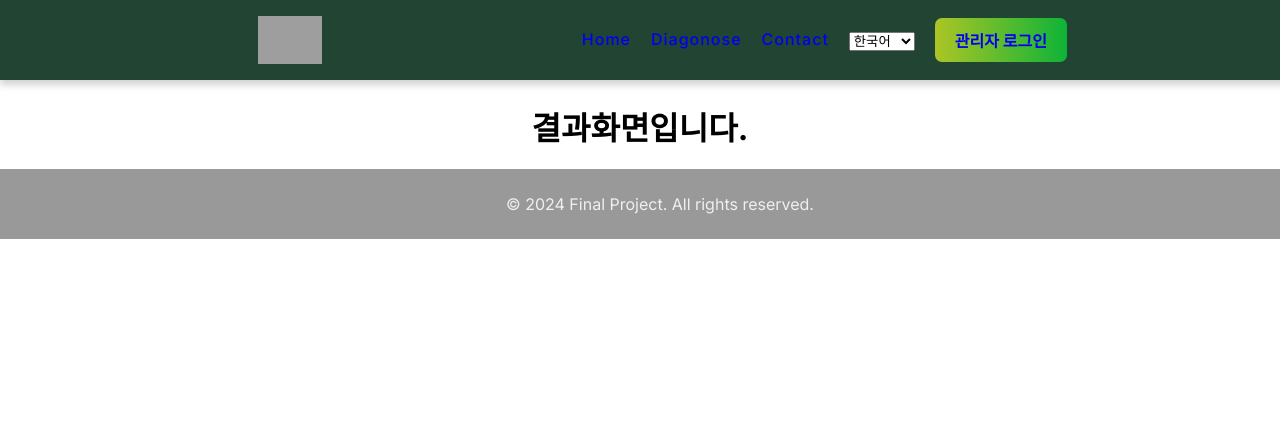
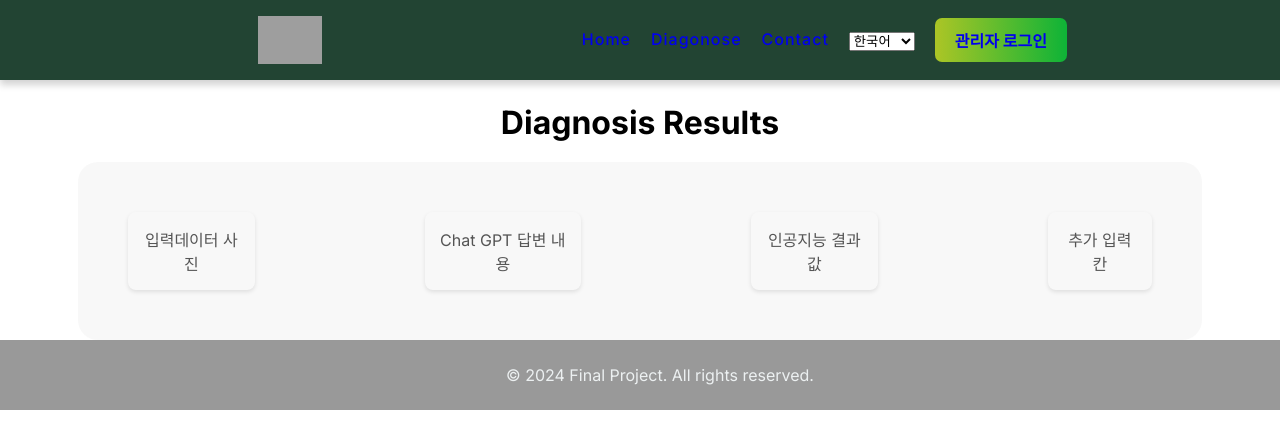
Before and after one commit to CBNU-Graduation-Projects/PlantAI-BackEnd, a React (Create React App) app in the folder plant_web_app/: page /result in a window 1280 px wide. Shown: the top 448 px of the page. Built offline with nearby package versions, Linux system fonts and the light colour scheme; grey boxes are pictures that could not be loaded.

Commit message:
사진넣은즉시서버업로드->사진넣으면우선미리보기

```diff
--- a/plant_web_app/src/App.js
+++ b/plant_web_app/src/App.js
@@ -18,6 +18,7 @@ function App() {
     <div className="App">
       <Nav />
       <Routes>
+        <Route path="/" element={<Home />} />
         <Route path="/home" element={<Home />} />
         <Route path="/diagonose" element={<Diagonose />} />
         <Route path="/login" element={<Login />} />
--- a/plant_web_app/src/pages/Diagonose.js
+++ b/plant_web_app/src/pages/Diagonose.js
@@ -12,8 +12,17 @@ const Diagonose = () => {
   const [showForm, setShowForm] = useState(false);
   const [formType, setFormType] = useState('');
 
+  //프리뷰 상태
+  const [previewURL, setpreviewURL] = useState(null);
+
   // Fetch files from server
   useEffect(() => {
+    //페이지 로드시 localstorage 에서 미리보기 url을 가져옴
+    const savedPreviewURL = localStorage.getItem('previewURL');
+    if (savedPreviewURL){
+      setpreviewURL(savedPreviewURL);
+    }
+
     fetch('/files')
       .then(response => response.json())
       .then(files => {
@@ -56,20 +65,31 @@ const Diagonose = () => {
       });
   };
   const handleDragOver = (event) => {
+    //기본브라우저에서 파일을 열지 않게 막아주고
     event.preventDefault();
+    //드래그구역 활성화
     setActive(true);
   };
 
+  //드래그하다가 구역 밖으로 가면 호출됨
   const handleDragLeave = (event) => {
     event.preventDefault();
     setActive(false);
   };
 
+  // 파일이 드롭되었을때
   const handleDrop = (event) => {
     event.preventDefault();
     setActive(false);
 
     const files = event.dataTransfer.files;
+    if (files.length >0){
+      const file = files[0];
+      const fileURL = URL.createObjectURL(file);
+      setpreviewURL(fileURL);
+      localStorage.setItem('previewURL', fileURL);
+    }
+    /*
     const formData = new FormData();
     for (const file of files) {
       formData.append('myFile', file);
@@ -90,6 +110,7 @@ const Diagonose = () => {
     .catch(error => {
       alert(error.message);
     });
+    */
   };
 
     const handleFormSubmit = (event) => {
@@ -102,16 +123,19 @@ const Diagonose = () => {
     } else if (formType === 'delete') {
       handleDeleteFile(fileName);
     }
+
   };
 
   return (
 
     <div>
+      {/* 1.소개 */}
       <h1>Welcome to the Test Page!</h1>
       <p>This is a test page for our Express application.</p>
       <Link to="/Result" className="result-button"> 임시 결과화면 이동용 링크</Link>
 
-    <div className='upload-plant-container'>
+      {/* 2. 업로드, 미리보기, 식물정보 입력 */}
+    <div className='plant-container'>
       <div className='upload-pic'>
       <h2>Upload Picture</h2>
         <form action="/upload" method="post" encType="multipart/form-data">
@@ -120,9 +144,8 @@ const Diagonose = () => {
         onDragLeave={handleDragLeave}
         onDrop={handleDrop}
         >
-        <input type="file" className="file" name="myFile" />
+          <input type="file" className="file" name="myFile" style={{display:'none'}} />
           <p>클릭 또는 파일을 이곳에 놓아주세요</p>
-        <input type="submit" value="Upload" />
         </label>
         </form>
 
@@ -150,6 +173,15 @@ const Diagonose = () => {
         </form>
       )}
       </div>
+
+      <div>
+      {/* 미리보기창  */}
+      {previewURL && (
+            <div className="preview-container">
+              <h2>업로드 이미지 미리보기</h2>
+              <img src={previewURL} alt="미리보기" className="preview-image" />
+            </div>
+          )}
 
       <div className='plant-info'>
       <h2>식물정보입력 칸</h2>
@@ -185,15 +217,17 @@ const Diagonose = () => {
         <button type="submit">저장</button>
        </form>
       </div>
+      </div>
 
       </div>
 
+     {/* 3. 입력된 사진 목록 */}
       <h2>Show Picture</h2>
-      <div id="files">
+      <div className="file-container">
         {files.map(file => (
-          <div key={file}>
+          <div className="file-item" key={file}>
             <p>{file}</p>
-            <img src={`/file/${file}`} alt={file} width="300" />
+            <img src={`/file/${file}`} alt={file} />
           </div>
         ))}
       </div>
--- a/plant_web_app/src/pages/Result.js
+++ b/plant_web_app/src/pages/Result.js
@@ -1,11 +1,18 @@
-import React from "react";
+import React from 'react';
+import './result.css';
 
-const NotFound = () => {
+const Result = () => {
     return (
         <div>
-      <h1 > 결과화면입니다.</h1>
+            <h1>Diagnosis Results</h1>
+            <div className="plant-container">
+                <div className="data-content">입력데이터 사진</div>
+                <div className="data-content">Chat GPT 답변 내용</div>
+                <div className="data-content">인공지능 결과값</div>
+                <div className="data-content">추가 입력 칸</div>
+            </div>
         </div>
     );
 }
 
-export default NotFound;
+export default Result;
--- a/plant_web_app/src/pages/diagonose.css
+++ b/plant_web_app/src/pages/diagonose.css
@@ -1,7 +1,22 @@
-.file {
-    display: none;
+.file-container {
+  display: flex;
+  flex-wrap: wrap;
+  gap: 10px;
+  justify-content: space-between; /* 각 행의 항목들을 균등하게 분배 */
+  margin: 0;
 }
 
+.file-item {
+  flex: 1 0 calc(33.33% - 10px); /* 3개의 항목을 배치하되 간격을 고려 */
+  box-sizing: border-box;
+  max-width: calc(33.33% - 10px); /* 마지막 항목이 커지는 것을 방지 */
+}
+
+.file-item img {
+  width: 100%;
+  height: auto;
+  object-fit: cover;
+}
 
 .preview {
   width: 300px;
@@ -34,9 +49,14 @@
   align-items: center;
 }
 
-  .upload-plant-container {
+.plant-container {
   display: flex;
   justify-content: center;
   align-items: flex-start;
   gap: 170px; /* 원하는 간격으로 조정 가능 */
+  background:  rgba(230, 230, 230, 0.3);
+  padding: 50px;
+  border-radius: 20px;
+  width: 80%;
+  margin: 0 auto;
 }
--- /dev/null
+++ b/plant_web_app/src/pages/result.css
@@ -0,0 +1,7 @@
+.data-content {
+    border-radius: 8px;
+    padding: 15px;
+    box-shadow: 0 2px 4px rgba(0, 0, 0, 0.1);
+    font-size: 16px;
+    color: #555;
+}
```
Lines whose indentation alone changed are shown as unchanged.
